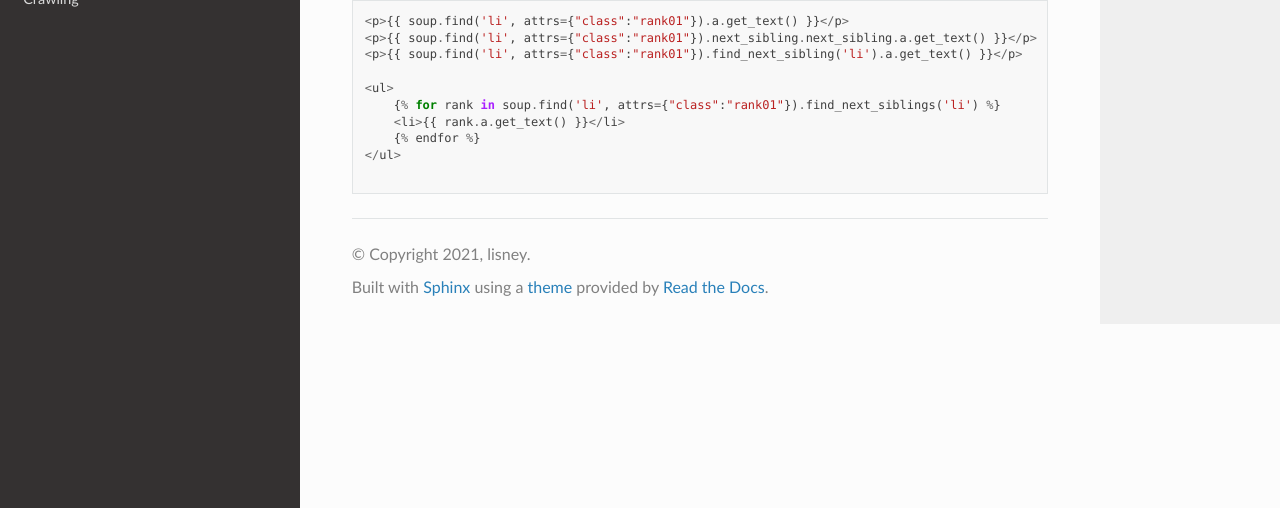
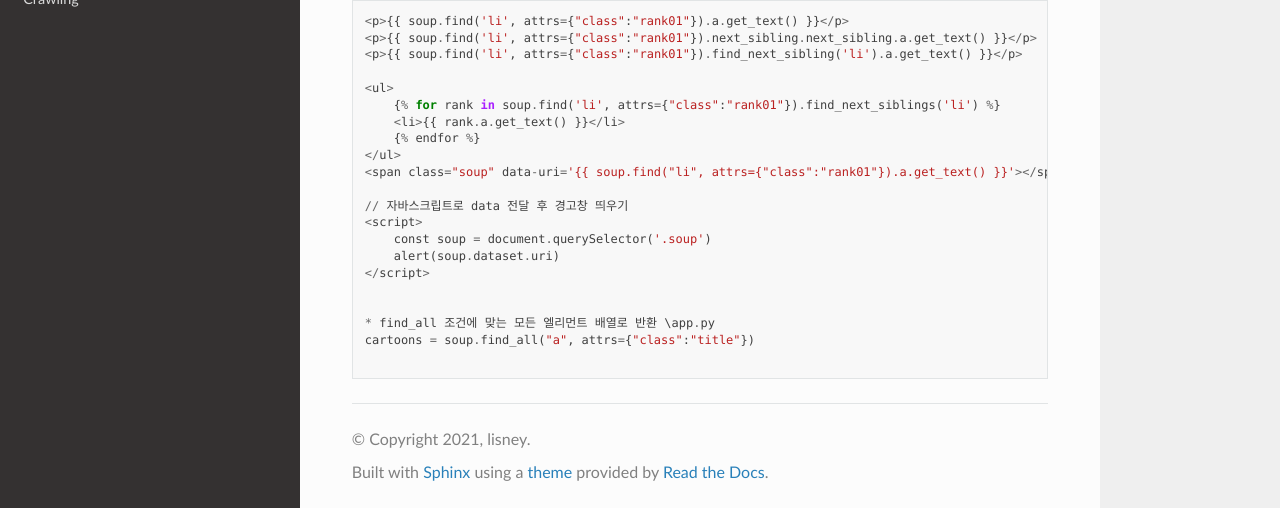
Before and after one commit to lisney/RTD, a Sphinx documentation site: the page built from docs/source/new/flask_upcrawl.md, in a window 1280 px wide and 900 px high, scrolled down 1461 px, cut to the strip 392-900 px from the top of the window. Built offline with Sphinx 7.4.7 and the Read the Docs theme 2.0.0, drawn with Linux system fonts in a browser that asks for light colours; pages that are not in the unit, such as notebooks, are missing from menus.

Commit message:
Update flask_upcrawl.md

````diff
--- a/docs/source/new/flask_upcrawl.md
+++ b/docs/source/new/flask_upcrawl.md
@@ -94,5 +94,16 @@ soup = BeautifulSoup(res.text, 'lxml') # 불러온 문서res.text를 lxml 파서
     <li>{{ rank.a.get_text() }}</li>
     {% endfor %}
 </ul>
+<span class="soup" data-uri='{{ soup.find("li", attrs={"class":"rank01"}).a.get_text() }}'></span>
+
+// 자바스크립트로 data 전달 후 경고창 띄우기
+<script>
+    const soup = document.querySelector('.soup')
+    alert(soup.dataset.uri)
+</script>
+
+
+* find_all 조건에 맞는 모든 엘리먼트 배열로 반환 \app.py
+cartoons = soup.find_all("a", attrs={"class":"title"})
 
 ```
````
